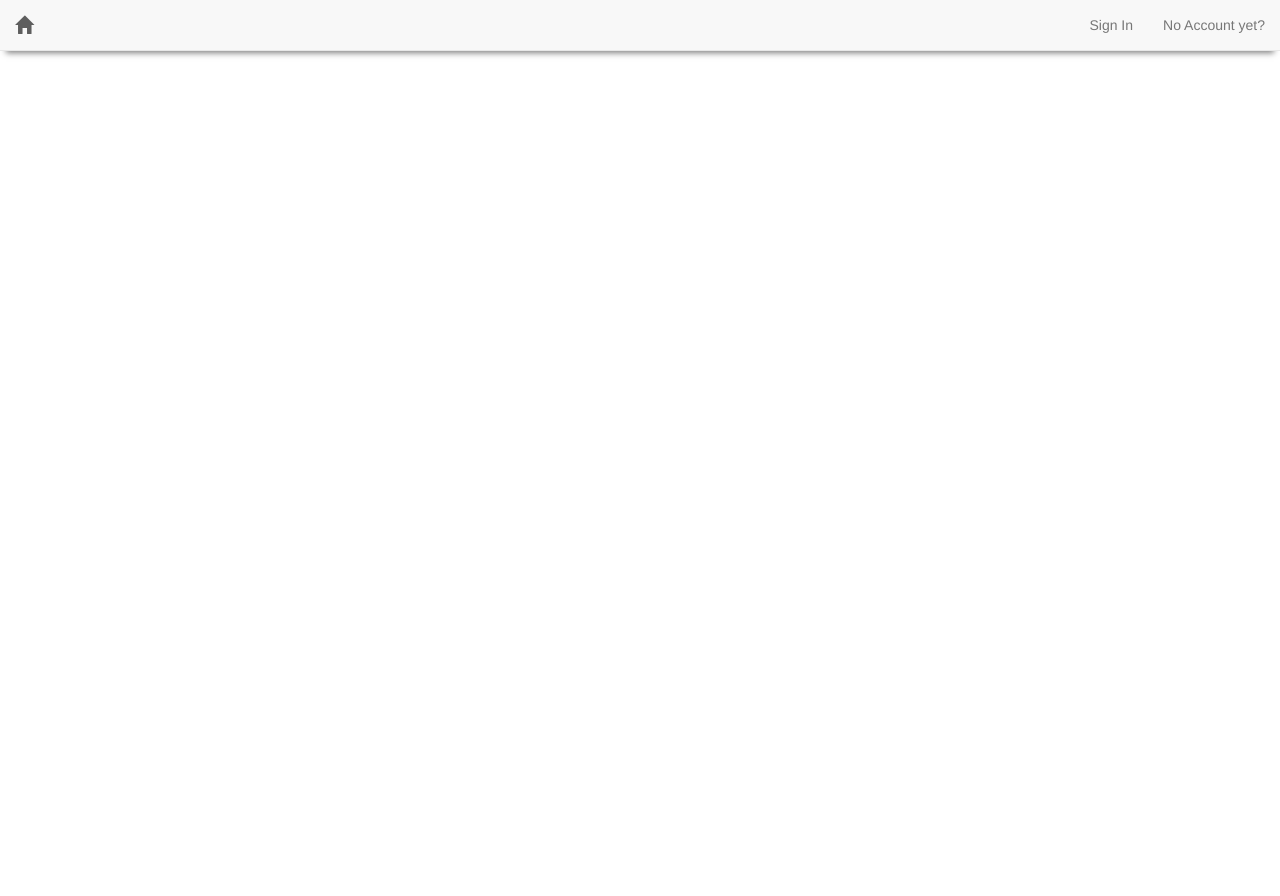
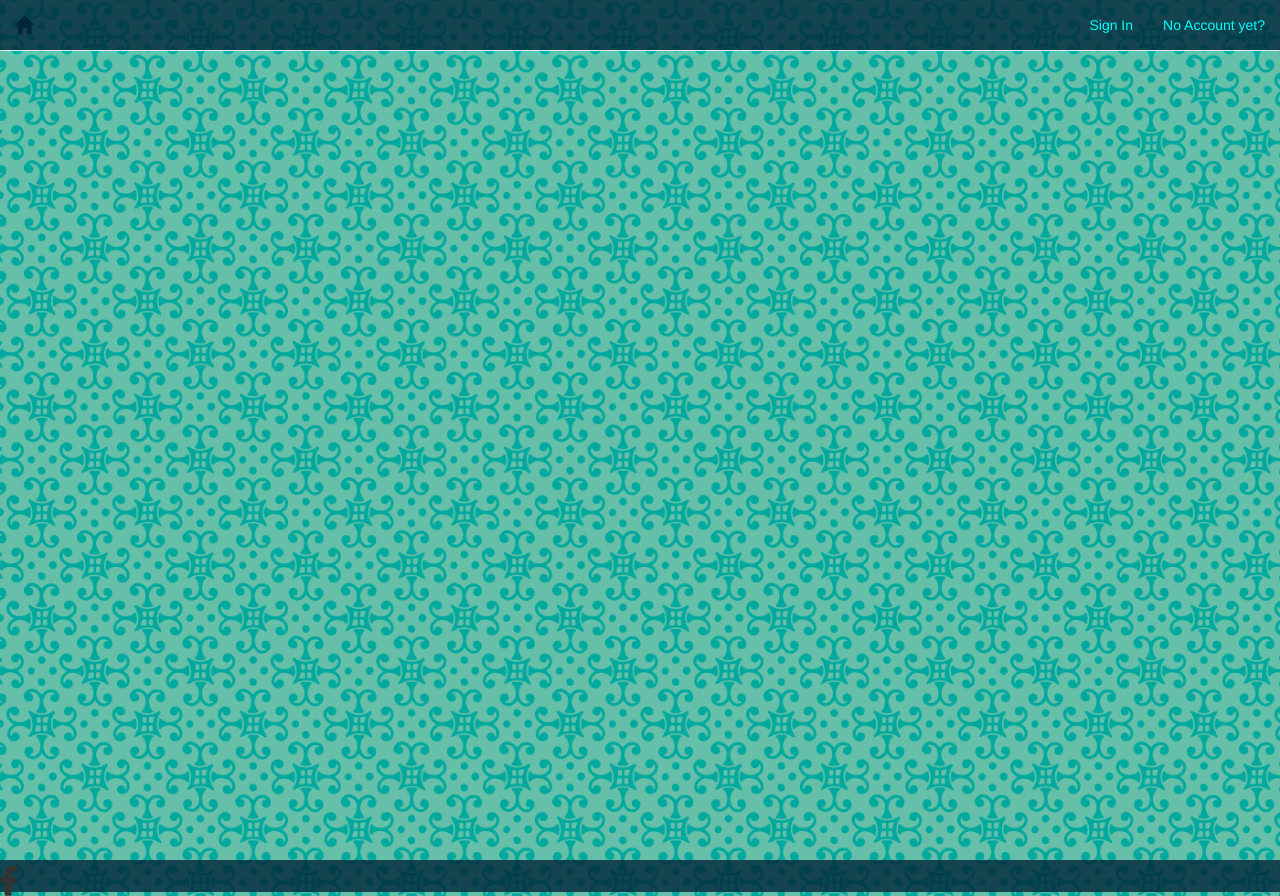
Before and after one commit to kenblizzard/lostandfound.com.ph, a website: page public/views/index.html in a window 1280 px wide. Before the commit the page ends 800 px from the top, so only its background shows below. Drawn offline with nearby package versions, Linux system fonts and the light colour scheme; some packages are replaced by stand-ins of ours; files that its build step writes are made by us from their sources; a script that the page names is missing.

Commit message:
updated the navbar color and backgorund img

```diff
--- a/config/config.js
+++ b/config/config.js
@@ -1,5 +1,5 @@
 module.exports = {
     dburl: 'mongodb://localhost/27017/lostandfound',
-    port: process.env.PORT || 8080,
+    port:  8080,
     host: 'localhost'
 }
--- a/public/css/styles.css
+++ b/public/css/styles.css
@@ -1,6 +1,7 @@
 .main
 {
     margin-top: 60px;
+    min-height: 100%;
 }
 
 .home-browse-btn
@@ -10,11 +11,27 @@
     margin: 5px;
 }
 
+.footer {
+     background-color: rgba(0, 38, 58,.8) !important;
+     display: inline-block;
+     width: 100%;
+}
+
 .home-search-select
 {
     max-height: 100px;
     max-width: 200px;
 }
+
+body {
+    height:100%;
+    background: url(../img/bg.jpg);
+    background-position: center center;
+    background-repeat: no-repeat;
+    background-attachment: fixed;
+    background-size: cover;
+}
+
 
 .home-search-panel
 {
@@ -28,12 +45,25 @@
         height: 50px;
     }
 
-.header-nav
-{
-    -webkit-box-shadow: 0 8px 6px -6px rgba(0,0,0,0.5);
-    -moz-box-shadow: 0 8px 6px -6px rgba(0,0,0,0.5);
-    box-shadow: 0 8px 6px -6px rgba(0,0,0,0.5);
+.header-nav {
+    -webkit-box-shadow: 0 8px 6px -6px rgba(0, 255, 255,0.2);
+    -moz-box-shadow: 0 8px 6px -6px rgba(0, 255, 255,0.2);
+    box-shadow: 0 8px 6px -6px rgba(0, 255, 255,0.2);
+    background-color: rgba(0, 38, 58,.8) !important;
 }
+
+.header-nav .link-btn{
+    color: cyan !important;
+}
+
+.header-nav .link-btn:hover {
+    background-color: cyan;
+    color: rgb(0, 38, 58) !important;
+ }
+
+.header-nav li:hover {
+    background-color: cyan;
+ }
 
 .user-profile
 {
--- a/public/views/index.html
+++ b/public/views/index.html
@@ -54,14 +54,14 @@
                     <span class="icon-bar"></span>
                     <span class="icon-bar"></span>
                 </button>
-                <a class="navbar-brand" href="/"><i class="glyphicon glyphicon-home"></i></a>
+                <a class="navbar-brand link-btn" href="/"><i class="glyphicon glyphicon-home"></i></a>
             </div>
 
             <div class="collapse navbar-collapse" id="bs-example-navbar-collapse-1">
                 <ul class="nav navbar-nav"></ul>
                 <ul class="nav navbar-nav navbar-right">
-                    <li><a href="#">Sign In</a></li>
-                    <li><a href="#">No Account yet?</a></li>
+                    <li><a href="#" class="link-btn">Sign In</a></li>
+                    <li><a href="#" class="link-btn">No Account yet?</a></li>
                 </ul>
             </div>
         </div>
@@ -69,7 +69,9 @@
 
     <!-- ANGULAR DYNAMIC CONTENT -->
     <div class="main container" ng-view></div>
-
 </div>
+        <div class="footer">
+        <h3><i class="fa fa-facebook fa-lg"></i></h3>
+    </div>
 </body>
 </html>
```
Also changed, not shown: public/img/bg.jpg (added).
